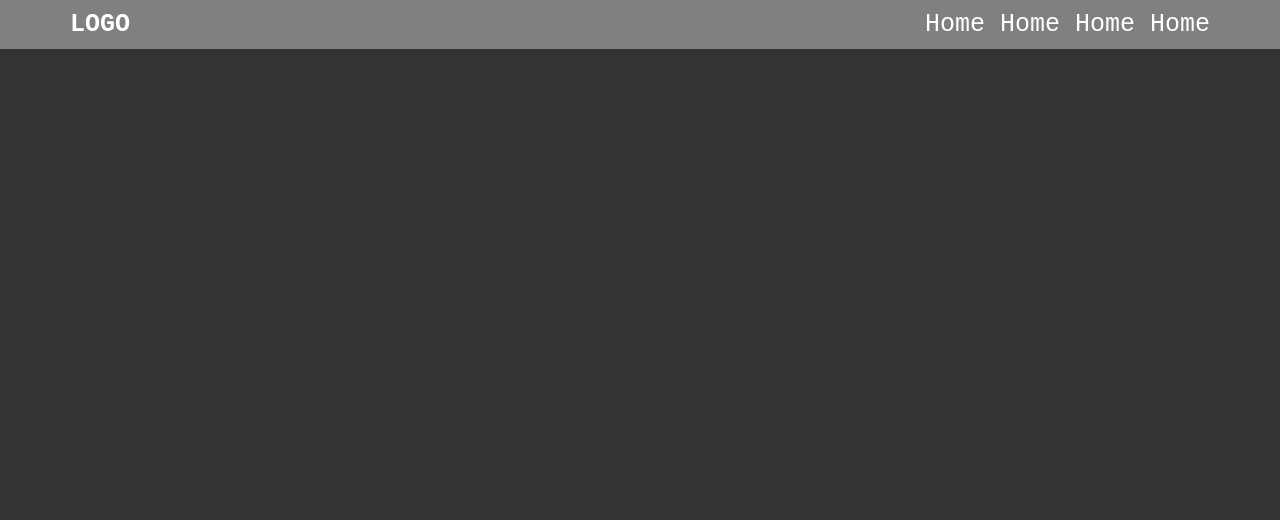
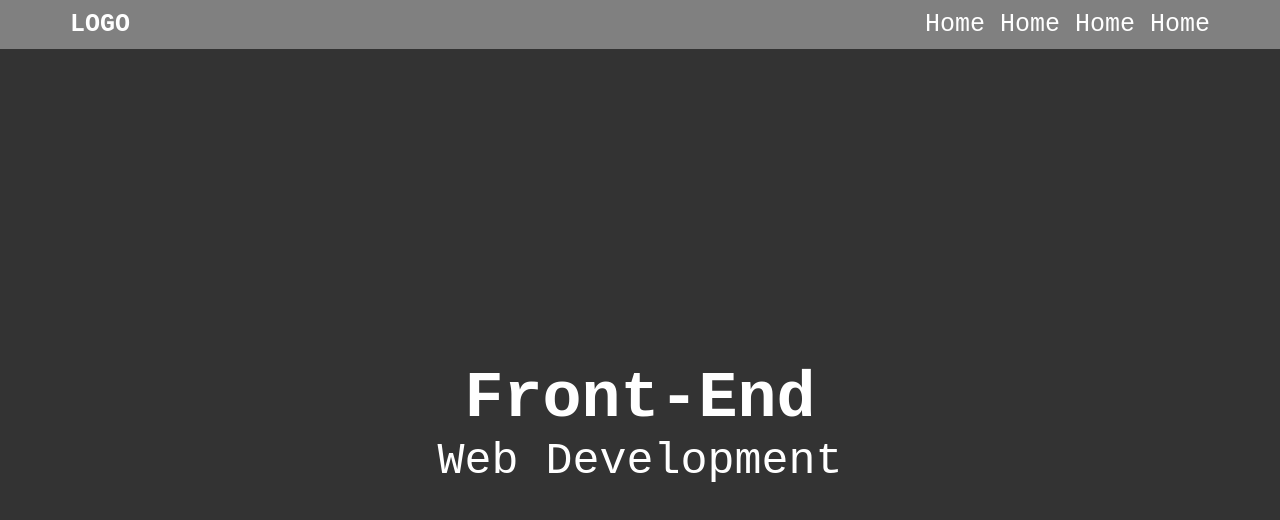
Before and after one commit to azamat-muradovich/GitHub-15-00, a plain HTML site: page index.html in a window 1280 px wide. Drawn offline with Linux system fonts and the light colour scheme.

Commit message:
header-intro added

```diff
--- a/css/style.css
+++ b/css/style.css
@@ -27,6 +27,8 @@ body {
 .header {
     height: 100vh;
     background: #333333;
+    display: flex;
+    flex-direction: column;
 }
 
 .navbar {
@@ -52,7 +54,26 @@ body {
     align-items: center;
     column-gap: 15px;
 }
-.navbar__link{
+
+.navbar__link {
     font-size: 25px;
     color: #ffff;
 }
+
+.header__intro {
+    flex-grow: 1;
+    display: flex;
+    flex-direction: column;
+    align-items: center;
+    justify-content: center;
+}
+
+.header-intro__title {
+    font-size: 65px;
+    color: #ffff;
+}
+
+.header-intro__text {
+    font-size: 45px;
+    color: #ffff;
+}
--- a/index.html
+++ b/index.html
@@ -20,6 +20,10 @@
                 </ul>
             </div>
         </nav>
+        <div class="header__intro">
+            <h1 class="header-intro__title">Front-End</h1>
+            <p class="header-intro__text">Web Development</p>
+        </div>
     </header>
 </body>
 </html>
```
